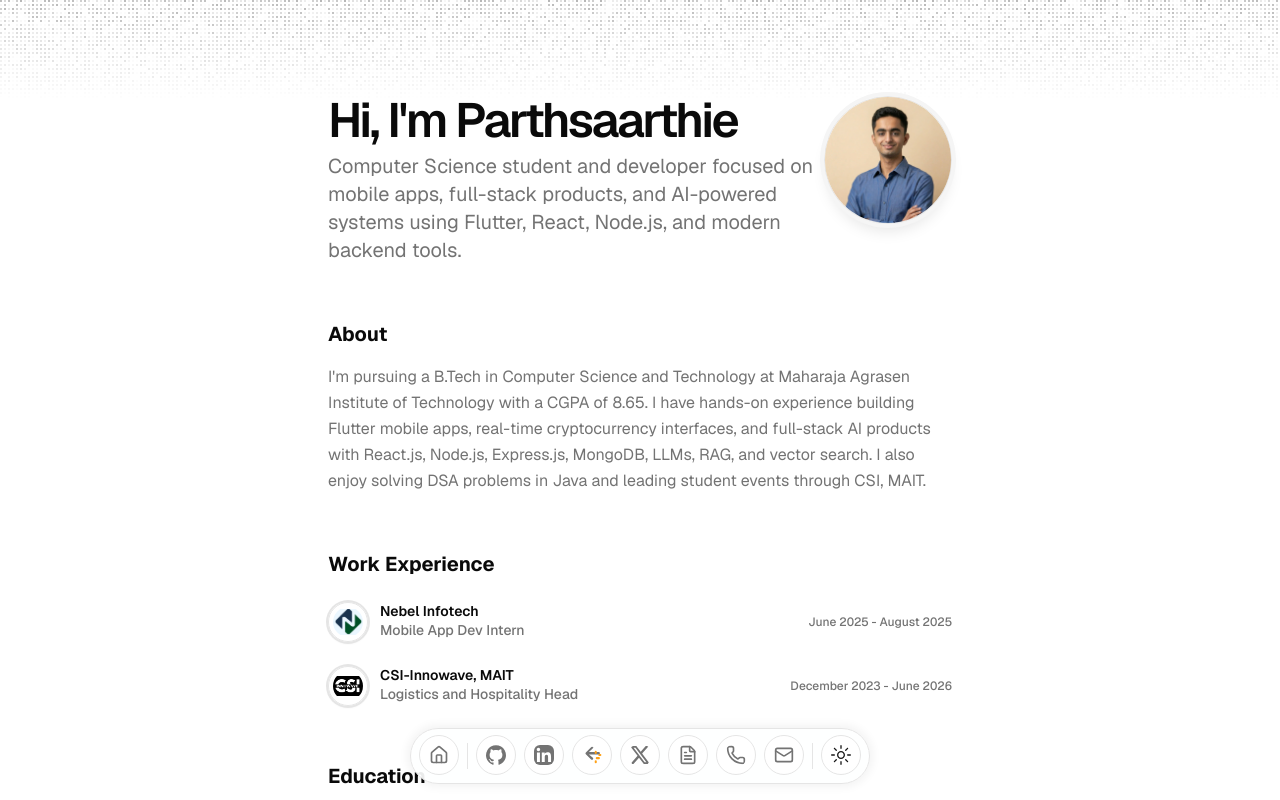
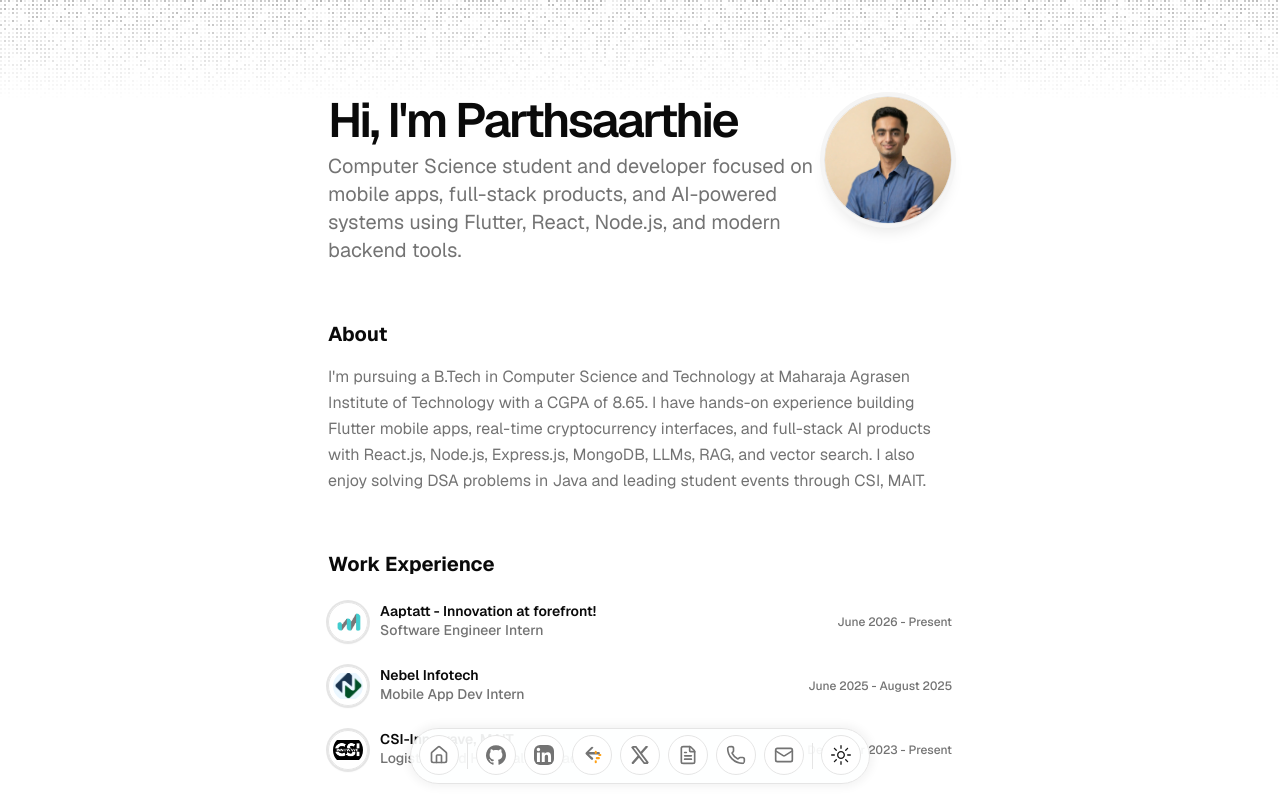
Before and after one commit to Paaaarth1909/Portfolio, a Next.js app: page / in a window 1280 px wide. Shown: the top 800 px of the page. Built offline with nearby package versions, Linux system fonts and the light colour scheme.

Commit message:
Updated Experience section

```diff
--- a/src/data/resume.tsx
+++ b/src/data/resume.tsx
@@ -127,8 +127,20 @@ export const DATA = {
 
   work: [
     {
+      company: "Aaptatt - Innovation at forefront!",
+      href: "https://www.aaptatt.com/",
+      badges: [],
+      location: "Gurugram, Haryana",
+      title: "Software Engineer Intern",
+      logoUrl: "/Aaptatt-logo.png",
+      start: "June 2026",
+      end: "Present",
+      description:
+        "Worked on AI-powered productivity and knowledge management applications as part of the development team. Developed and optimized intelligent features for content analysis, information retrieval, and workflow automation to improve usability, responsiveness, and overall user experience. Also contributed to applications involving resume analysis, content summarization, and decision-support systems through iterative development, testing, and optimization.",
+    },
+    {
       company: "Nebel Infotech",
-      href: "#",
+      href: "https://nebel.co.in/",
       badges: [],
       location: "Gurugram, Haryana",
       title: "Mobile App Dev Intern",
@@ -146,7 +158,7 @@ export const DATA = {
       title: "Logistics and Hospitality Head",
       logoUrl: "/CSI.png",
       start: "December 2023",
-      end: "June 2026",
+      end: "Present",
       description:
         "Led logistics and hospitality operations for flagship events including Zypher, Uncharted, internship fairs, and a hackathon at the Microsoft Gurgaon Office. Coordinated activities for 1000+ students while collaborating across teams to ensure smooth event execution over three years.",
     },
```
Also changed, not shown: public/Aaptatt-logo.png (added).
